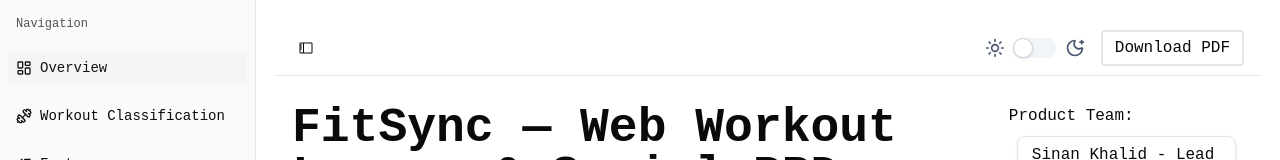
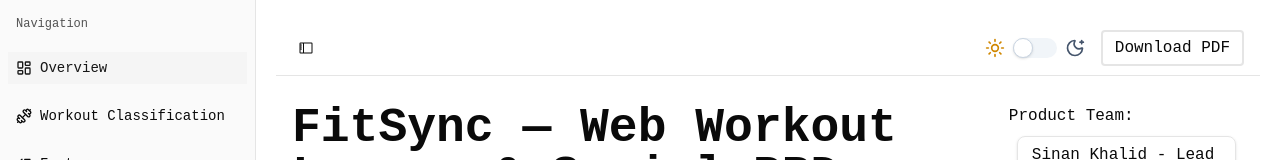
Before and after one commit to Sinankh20/my-project, a React (Vite) app: page / in a window 1280 px wide. Shown: the top 160 px of the page. Built offline with nearby package versions, Linux system fonts and the light colour scheme.

Commit message:
changed light mode Dark mode icon colors in the navbar

```diff
--- a/src/components/Navbar.jsx
+++ b/src/components/Navbar.jsx
@@ -11,12 +11,12 @@
     pageStyle: `
     @page {
       size: A4;
-      margin: 4mm;            /* removes the browser's header/footer (date, title, about:srcdoc, page number) */
+      margin: 4mm;
     }
     @media print {
       body {
         margin: 5mm;
-        padding: 10mm;      /* your own margin instead */
+        padding: 10mm;
         -webkit-print-color-adjust: exact;
         print-color-adjust: exact;
       }
@@ -58,7 +58,7 @@
               htmlFor="switch-component-on"
               className="cursor-pointer text-sm text-slate-600"
             >
-              <Sun className="w-5 h-5" />
+              <Sun className="w-5 h-5 text-yellow-600" />
             </label>
             <div className="relative inline-block h-5 w-11">
               <input
@@ -77,7 +77,7 @@
               htmlFor="switch-component-on"
               className="cursor-pointer text-sm text-slate-600"
             >
-              <MoonStar className="w-5 h-5" />
+              <MoonStar className="w-5 h-5 text-slate-600 dark:text-slate-300" />
             </label>
           </div>
           <button
```
